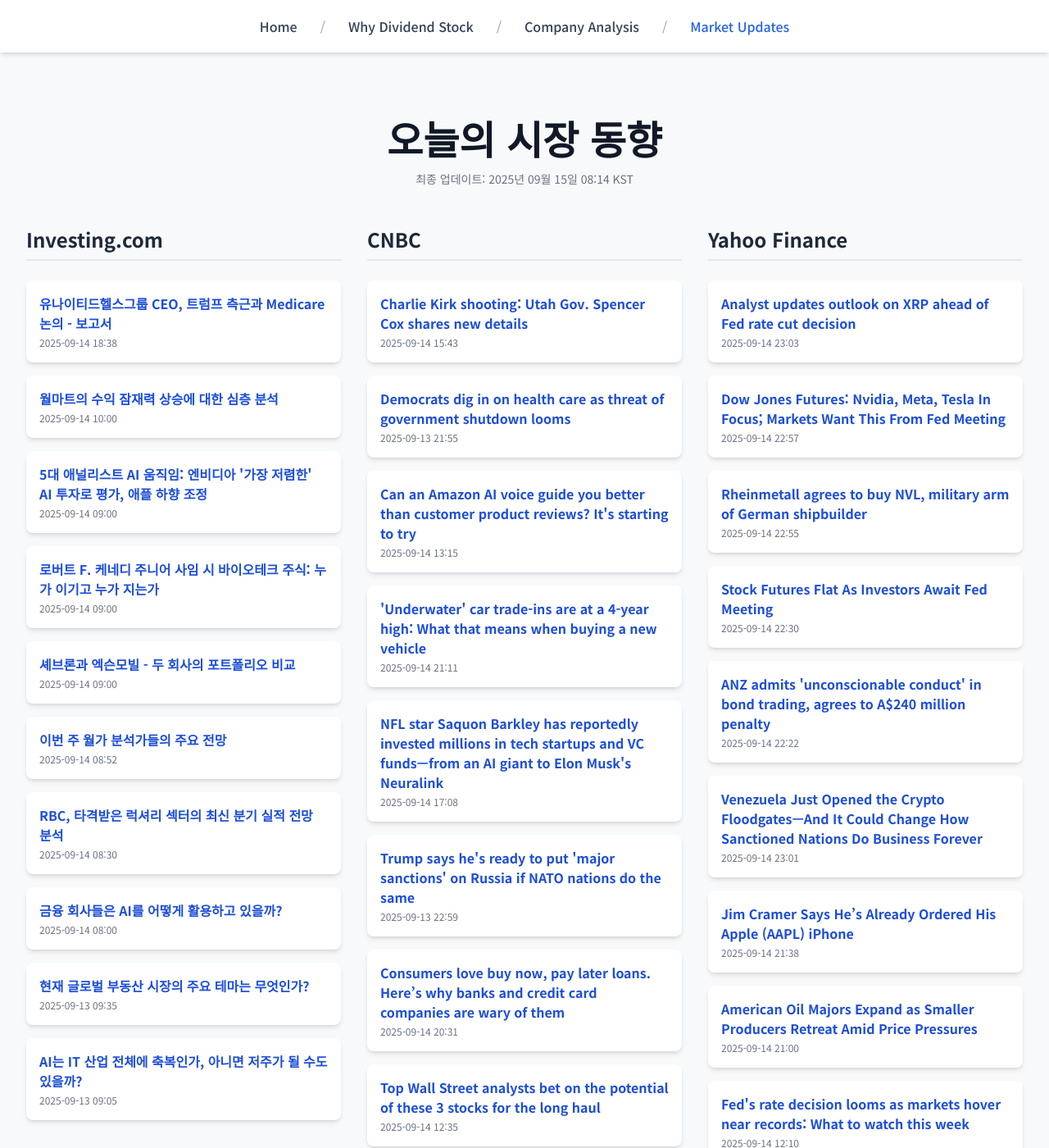
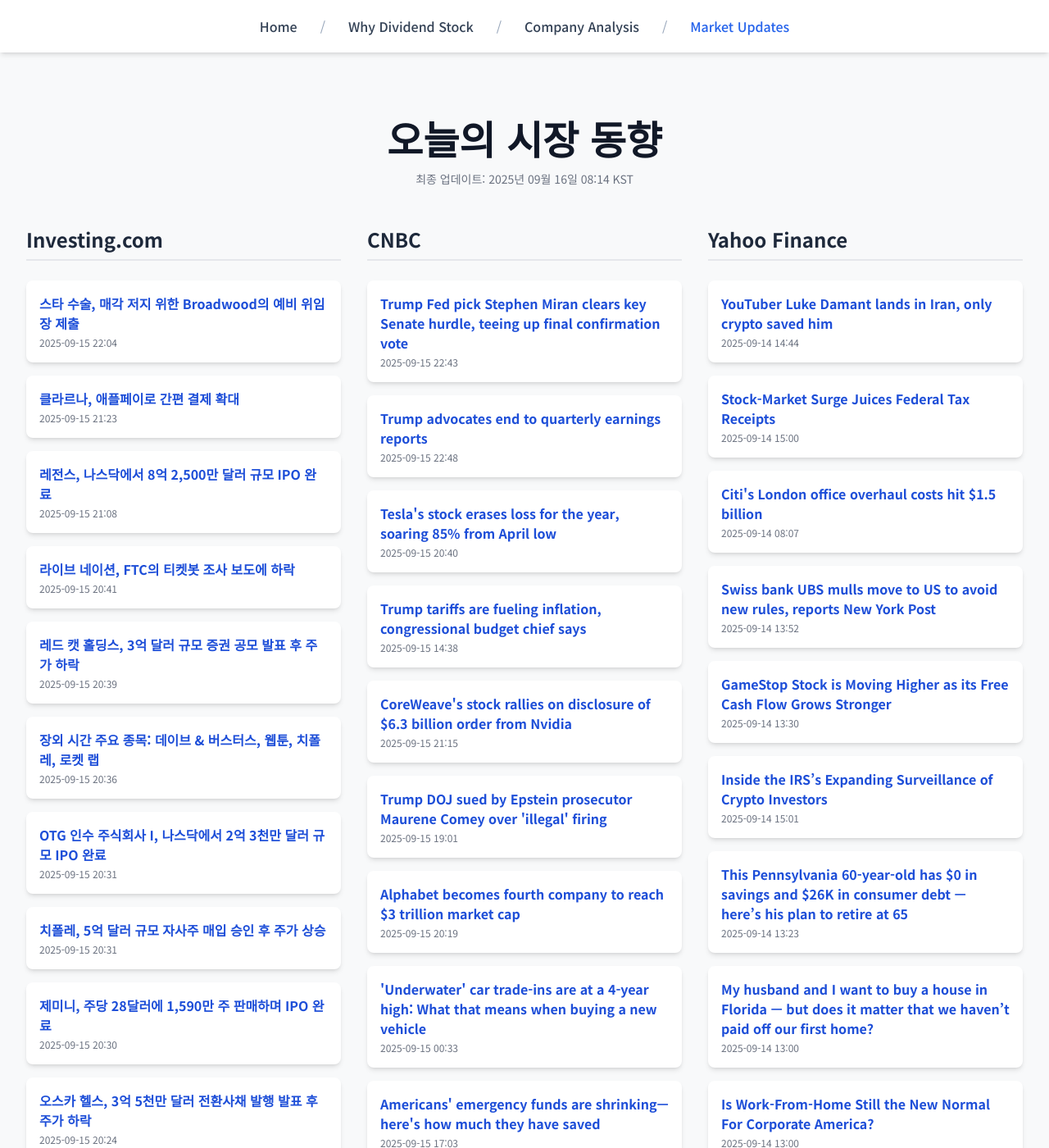
Before and after one commit to Kay-Hwang/my-company-analysis, a Jekyll site: the page built from market-updates.html, in a window 1280 px wide and 1400 px high. Shown: the whole window at 82% size. Built offline with Jekyll 4.4.1, drawn with Linux system fonts in a browser that asks for light colours; nearby versions of some CDN libraries; a script that is not in the unit is left out; some of the changed text lies outside the part shown.

Commit message:
Update daily data

```diff
--- a/_data/latest_data.json
+++ b/_data/latest_data.json
@@ -1,190 +1,190 @@
 {
-  "lastUpdated": "2025년 09월 15일 08:14 KST",
+  "lastUpdated": "2025년 09월 16일 08:14 KST",
   "news": {
     "investing": [
       {
-        "title": "유나이티드헬스그룹 CEO, 트럼프 측근과 Medicare 논의 - 보고서",
-        "link": "https://kr.investing.com/news/stock-market-news/article-93CH-1631153",
-        "pubDate": "2025-09-14 18:38:05",
-        "summary": "유나이티드헬스그룹 CEO, 트럼프 측근과 Medicare 논의 - 보고서"
+        "title": "스타 수술, 매각 저지 위한 Broadwood의 예비 위임장 제출",
+        "link": "https://kr.investing.com/news/stock-market-news/article-1632703",
+        "pubDate": "2025-09-15 22:04:38",
+        "summary": "스타 수술, 매각 저지 위한 Broadwood의 예비 위임장 제출"
       },
       {
-        "title": "월마트의 수익 잠재력 상승에 대한 심층 분석",
-        "link": "https://kr.investing.com/news/stock-market-news/article-1631119",
-        "pubDate": "2025-09-14 10:00:04",
-        "summary": "월마트의 수익 잠재력 상승에 대한 심층 분석"
+        "title": "클라르나, 애플페이로 간편 결제 확대",
+        "link": "https://kr.investing.com/news/stock-market-news/article-93CH-1632669",
+        "pubDate": "2025-09-15 21:23:35",
+        "summary": "클라르나, 애플페이로 간편 결제 확대"
       },
       {
-        "title": "5대 애널리스트 AI 움직임: 엔비디아 '가장 저렴한' AI 투자로 평가, 애플 하향 조정",
-        "link": "https://kr.investing.com/news/stock-market-news/article-1631118",
-        "pubDate": "2025-09-14 09:00:15",
-        "summary": "5대 애널리스트 AI 움직임: 엔비디아 '가장 저렴한' AI 투자로 평가, 애플 하향 조정"
+        "title": "레전스, 나스닥에서 8억 2,500만 달러 규모 IPO 완료",
+        "link": "https://kr.investing.com/news/stock-market-news/article-432SI-1632657",
+        "pubDate": "2025-09-15 21:08:08",
+        "summary": "레전스, 나스닥에서 8억 2,500만 달러 규모 IPO 완료"
       },
       {
-        "title": "로버트 F. 케네디 주니어 사임 시 바이오테크 주식: 누가 이기고 누가 지는가",
-        "link": "https://kr.investing.com/news/stock-market-news/article-1631117",
-        "pubDate": "2025-09-14 09:00:13",
-        "summary": "로버트 F. 케네디 주니어 사임 시 바이오테크 주식: 누가 이기고 누가 지는가"
+        "title": "라이브 네이션, FTC의 티켓봇 조사 보도에 하락",
+        "link": "https://kr.investing.com/news/stock-market-news/article-93CH-1632631",
+        "pubDate": "2025-09-15 20:41:06",
+        "summary": "라이브 네이션, FTC의 티켓봇 조사 보도에 하락"
       },
       {
-        "title": "셰브론과 엑슨모빌 - 두 회사의 포트폴리오 비교",
-        "link": "https://kr.investing.com/news/stock-market-news/article-1631115",
-        "pubDate": "2025-09-14 09:00:08",
-        "summary": "셰브론과 엑슨모빌 - 두 회사의 포트폴리오 비교"
+        "title": "레드 캣 홀딩스, 3억 달러 규모 증권 공모 발표 후 주가 하락",
+        "link": "https://kr.investing.com/news/stock-market-news/article-93CH-1632628",
+        "pubDate": "2025-09-15 20:39:23",
+        "summary": "레드 캣 홀딩스, 3억 달러 규모 증권 공모 발표 후 주가 하락"
       },
       {
-        "title": "이번 주 월가 분석가들의 주요 전망",
-        "link": "https://kr.investing.com/news/stock-market-news/article-1631113",
-        "pubDate": "2025-09-14 08:52:36",
-        "summary": "이번 주 월가 분석가들의 주요 전망"
+        "title": "장외 시간 주요 종목: 데이브 & 버스터스, 웹툰, 치폴레, 로켓 랩",
+        "link": "https://kr.investing.com/news/stock-market-news/article-432SI-1632622",
+        "pubDate": "2025-09-15 20:36:19",
+        "summary": "장외 시간 주요 종목: 데이브 & 버스터스, 웹툰, 치폴레, 로켓 랩"
       },
       {
-        "title": "RBC, 타격받은 럭셔리 섹터의 최신 분기 실적 전망 분석",
-        "link": "https://kr.investing.com/news/stock-market-news/article-1631110",
-        "pubDate": "2025-09-14 08:30:05",
-        "summary": "RBC, 타격받은 럭셔리 섹터의 최신 분기 실적 전망 분석"
+        "title": "OTG 인수 주식회사 I, 나스닥에서 2억 3천만 달러 규모 IPO 완료",
+        "link": "https://kr.investing.com/news/stock-market-news/article-432SI-1632620",
+        "pubDate": "2025-09-15 20:31:26",
+        "summary": "OTG 인수 주식회사 I, 나스닥에서 2억 3천만 달러 규모 IPO 완료"
       },
       {
-        "title": "금융 회사들은 AI를 어떻게 활용하고 있을까?",
-        "link": "https://kr.investing.com/news/stock-market-news/article-1631108",
-        "pubDate": "2025-09-14 08:00:07",
-        "summary": "금융 회사들은 AI를 어떻게 활용하고 있을까?"
+        "title": "치폴레, 5억 달러 규모 자사주 매입 승인 후 주가 상승",
+        "link": "https://kr.investing.com/news/stock-market-news/article-93CH-1632612",
+        "pubDate": "2025-09-15 20:31:02",
+        "summary": "치폴레, 5억 달러 규모 자사주 매입 승인 후 주가 상승"
       },
       {
-        "title": "현재 글로벌 부동산 시장의 주요 테마는 무엇인가?",
-        "link": "https://kr.investing.com/news/stock-market-news/article-1631036",
-        "pubDate": "2025-09-13 09:35:04",
-        "summary": "현재 글로벌 부동산 시장의 주요 테마는 무엇인가?"
+        "title": "제미니, 주당 28달러에 1,590만 주 판매하며 IPO 완료",
+        "link": "https://kr.investing.com/news/stock-market-news/article-432SI-1632613",
+        "pubDate": "2025-09-15 20:30:09",
+        "summary": "제미니, 주당 28달러에 1,590만 주 판매하며 IPO 완료"
       },
       {
-        "title": "AI는 IT 산업 전체에 축복인가, 아니면 저주가 될 수도 있을까?",
-        "link": "https://kr.investing.com/news/stock-market-news/article-1631033",
-        "pubDate": "2025-09-13 09:05:06",
-        "summary": "AI는 IT 산업 전체에 축복인가, 아니면 저주가 될 수도 있을까?"
+        "title": "오스카 헬스, 3억 5천만 달러 전환사채 발행 발표 후 주가 하락",
+        "link": "https://kr.investing.com/news/stock-market-news/article-93CH-1632594",
+        "pubDate": "2025-09-15 20:24:50",
+        "summary": "오스카 헬스, 3억 5천만 달러 전환사채 발행 발표 후 주가 하락"
       }
     ],
     "cnbc": [
       {
-        "title": "Charlie Kirk shooting: Utah Gov. Spencer Cox shares new details",
-        "link": "https://www.cnbc.com/2025/09/14/charlie-kirk-shooting-utah-gov-cox-.html",
-        "pubDate": "Sun, 14 Sep 2025 15:43:16 GMT",
-        "summary": "Investigators are still working to determine the motive for the killing of Charlie Kirk."
+        "title": "Trump Fed pick Stephen Miran clears key Senate hurdle, teeing up final confirmation vote",
+        "link": "https://www.cnbc.com/2025/09/15/trump-stephen-miran-federal-reserve-interest-rates.html",
+        "pubDate": "Mon, 15 Sep 2025 22:43:14 GMT",
+        "summary": "Miran's fast-tracked confirmation vote comes as Trump has moved to fire Fed Governor Lisa Cook from the central bank, citing allegations of mortgage fraud."
       },
       {
-        "title": "Democrats dig in on health care as threat of government shutdown looms",
-        "link": "https://www.cnbc.com/2025/09/13/democrats-health-care-government-shutdown-trump-republicans.html",
-        "pubDate": "Sat, 13 Sep 2025 21:55:36 GMT",
-        "summary": "Congressional lawmakers have until the end of the month to try to reach a deal to avert a government shutdown."
+        "title": "Trump advocates end to quarterly earnings reports",
+        "link": "https://www.cnbc.com/2025/09/15/trump-advocates-that-companies-stop-reporting-earnings-on-a-quarterly-basis-.html",
+        "pubDate": "Mon, 15 Sep 2025 22:48:21 GMT",
+        "summary": "Trump said the idea is \"subject to SEC approval\" and would \"save money, and allow managers to focus on properly running their companies.\""
       },
       {
-        "title": "Can an Amazon AI voice guide you better than customer product reviews? It's starting to try",
-        "link": "https://www.cnbc.com/2025/09/14/amazon-product-reviews-ai-customers-online-shopping.html",
-        "pubDate": "Sun, 14 Sep 2025 13:15:01 GMT",
-        "summary": "Amazon shoppers can easily go down the rabbit hole of customer product reviews. Can an AI audio summary replace them all?"
+        "title": "Tesla's stock erases loss for the year, soaring 85% from April low",
+        "link": "https://www.cnbc.com/2025/09/15/teslas-stock-erases-loss-for-the-year-up-over-80percent-from-april-low.html",
+        "pubDate": "Mon, 15 Sep 2025 20:40:32 GMT",
+        "summary": "Tesla's rally on Monday pushed the stock into positive territory for the year, as the shares bounce back from a particularly rough first quarter."
+      },
+      {
+        "title": "Trump tariffs are fueling inflation, congressional budget chief says",
+        "link": "https://www.cnbc.com/2025/09/15/trump-trade-inflation-tariffs-cbo.html",
+        "pubDate": "Mon, 15 Sep 2025 14:38:47 GMT",
+        "summary": "President Donald Trump's tariffs face an uncertain future as the Supreme Court is poised to hear the administration's appeal of lower court rulings."
+      },
+      {
+        "title": "CoreWeave's stock rallies on disclosure of $6.3 billion order from Nvidia",
+        "link": "https://www.cnbc.com/2025/09/15/coreweave-stock-jumps-on-disclosure-of-6point3-billion-order-from-nvidia.html",
+        "pubDate": "Mon, 15 Sep 2025 21:15:19 GMT",
+        "summary": "CoreWeave has secured more business from Nvidia, which is an investor in the company and its main source of chips for running AI models."
+      },
+      {
+        "title": "Trump DOJ sued by Epstein prosecutor Maurene Comey over 'illegal' firing",
+        "link": "https://www.cnbc.com/2025/09/15/trump-comey-epstein-fired.html",
+        "pubDate": "Mon, 15 Sep 2025 19:01:46 GMT",
+        "summary": "Maurene Comey, a federal prosecutor involved in criminal cases against Jeffrey Epstein and Ghislaine Maxwell, sued the Trump administration to get her job back."
+      },
+      {
+        "title": "Alphabet becomes fourth company to reach $3 trillion market cap",
+        "link": "https://www.cnbc.com/2025/09/15/alphabet-3-trillion-market-cap.html",
+        "pubDate": "Mon, 15 Sep 2025 20:19:54 GMT",
+        "summary": "Google's parent company added hundreds of billions of dollars in value in September following a favorable ruling."
       },
       {
         "title": "'Underwater' car trade-ins are at a 4-year high: What that means when buying a new vehicle",
         "link": "https://www.cnbc.com/2025/09/14/underwater-car-trade-ins-are-at-a-4-year-high-what-that-means-when-buying-a-new-vehicle.html",
-        "pubDate": "Sun, 14 Sep 2025 21:11:21 GMT",
+        "pubDate": "Mon, 15 Sep 2025 00:33:02 GMT",
         "summary": "More drivers are rolling negative equity into new car loans. Here’s how to minimize the cost as much as possible in this situation, experts say."
       },
       {
-        "title": "NFL star Saquon Barkley has reportedly invested millions in tech startups and VC funds—from an AI giant to Elon Musk's Neuralink",
-        "link": "https://www.cnbc.com/2025/09/14/nfl-star-saquon-barkley-has-invested-millions-in-tech-startups-report.html",
-        "pubDate": "Sun, 14 Sep 2025 17:08:14 GMT",
-        "summary": "Philadelphia Eagles running back Saquon Barkley has reportedly invested millions of dollars from his NFL paychecks in buzzy tech startups and venture funds."
+        "title": "Americans' emergency funds are shrinking—here's how much they have saved",
+        "link": "https://www.cnbc.com/2025/09/15/american-emergency-funds-shrinking.html",
+        "pubDate": "Mon, 15 Sep 2025 17:03:38 GMT",
+        "summary": "Many Americans have less saved for an emergency this year, and 1 in 3 have no emergency fund."
       },
       {
-        "title": "Trump says he's ready to put 'major sanctions' on Russia if NATO nations do the same",
-        "link": "https://www.cnbc.com/2025/09/13/trump-russia-nato-putin-trade-sanctions-.html",
-        "pubDate": "Sat, 13 Sep 2025 22:59:16 GMT",
-        "summary": "President Donald Trump has repeatedly threatened to impose sanctions on Russia over its invasion of Ukraine, but has so far held off from doing so."
-      },
-      {
-        "title": "Consumers love buy now, pay later loans. Here’s why banks and credit card companies are wary of them",
-        "link": "https://www.cnbc.com/2025/09/14/heres-why-banks-credit-card-companies-are-wary-of-buy-now-pay-later-loans.html",
-        "pubDate": "Sun, 14 Sep 2025 20:31:35 GMT",
-        "summary": "Buy now, pay later loans pose a direct challenge to credit cards. Banks and financial institutions are also wary of how they affect consumers' credit profiles."
-      },
-      {
-        "title": "Top Wall Street analysts bet on the potential of these 3 stocks for the long haul",
-        "link": "https://www.cnbc.com/2025/09/14/top-wall-street-analysts-bet-on-the-potential-of-these-3-stocks-for-the-long-haul.html",
-        "pubDate": "Sun, 14 Sep 2025 12:35:34 GMT",
-        "summary": "TipRanks' ranking service discusses three stocks, including Broadcom and Oracle, that are favored by Wall Street."
-      },
-      {
-        "title": "Inside the Panama Canal's mega-project plan to engineer its way through severe droughts of the future",
-        "link": "https://www.cnbc.com/2025/09/13/panama-canal-drought-el-nino-climate-change-shipping-trade.html",
-        "pubDate": "Sat, 13 Sep 2025 23:23:08 GMT",
-        "summary": "For Panama Canal, drought is an economic and existential risk. New dam and land bridge projects will help trade move, but won't be ready before next El Niño."
-      },
-      {
-        "title": "OpenAI's spending spree is powering the tech industry. Oracle is the latest winner",
-        "link": "https://www.cnbc.com/2025/09/13/openai-spending-spree-powering-much-of-tech-oracle-latest-example.html",
-        "pubDate": "Sat, 13 Sep 2025 11:00:01 GMT",
-        "summary": "Oracle’s stock surge and Broadcom’s breakout underscore OpenAI's influence across Silicon Valley."
+        "title": "The Magnificent Seven's best days are not behind them, Jim Cramer says",
+        "link": "https://www.cnbc.com/2025/09/15/the-magnificent-sevens-best-days-are-not-behind-them-jim-cramer-says.html",
+        "pubDate": "Mon, 15 Sep 2025 23:01:59 GMT",
+        "summary": "CNBC's Jim Cramer on Monday told investors why he thinks the Magnificent Seven can keep seeing gains."
       }
     ],
     "yahoo": [
       {
-        "title": "Analyst updates outlook on XRP ahead of Fed rate cut decision",
-        "link": "https://finance.yahoo.com/news/analyst-updates-outlook-xrp-ahead-230325668.html",
-        "pubDate": "2025-09-14T23:03:25Z",
-        "summary": "Analyst updates outlook on XRP ahead of Fed rate cut decision"
+        "title": "YouTuber Luke Damant lands in Iran, only crypto saved him",
+        "link": "https://finance.yahoo.com/news/youtuber-luke-damant-lands-iran-144431656.html",
+        "pubDate": "2025-09-14T14:44:31Z",
+        "summary": "YouTuber Luke Damant lands in Iran, only crypto saved him"
       },
       {
-        "title": "Dow Jones Futures: Nvidia, Meta, Tesla In Focus; Markets Want This From Fed Meeting",
-        "link": "https://www.investors.com/market-trend/stock-market-today/dow-jones-futures-nvidia-meta-buy-points-tesla-races-fed-meeting/?src=A00220&yptr=yahoo",
-        "pubDate": "2025-09-14T22:57:16Z",
-        "summary": "Dow Jones Futures: Nvidia, Meta, Tesla In Focus; Markets Want This From Fed Meeting"
+        "title": "Stock-Market Surge Juices Federal Tax Receipts",
+        "link": "https://www.wsj.com/economy/capital-gains-tax-revenue-surge-c225bfa1?siteid=yhoof2&yptr=yahoo",
+        "pubDate": "2025-09-14T15:00:00Z",
+        "summary": "Stock-Market Surge Juices Federal Tax Receipts"
       },
       {
-        "title": "Rheinmetall agrees to buy NVL, military arm of German shipbuilder",
-        "link": "https://finance.yahoo.com/news/rheinmetall-agrees-buy-nvl-military-225530104.html",
-        "pubDate": "2025-09-14T22:55:30Z",
-        "summary": "Rheinmetall agrees to buy NVL, military arm of German shipbuilder"
+        "title": "Citi's London office overhaul costs hit $1.5 billion",
+        "link": "https://finance.yahoo.com/news/citis-bill-london-tower-revamp-080741169.html",
+        "pubDate": "2025-09-14T08:07:41Z",
+        "summary": "Citi's London office overhaul costs hit $1.5 billion"
       },
       {
-        "title": "Stock Futures Flat As Investors Await Fed Meeting",
-        "link": "https://www.barrons.com/articles/stock-futures-trading-fed-meeting-ccc901db?siteid=yhoof2&yptr=yahoo",
-        "pubDate": "2025-09-14T22:30:00Z",
-        "summary": "Stock Futures Flat As Investors Await Fed Meeting"
+        "title": "Swiss bank UBS mulls move to US to avoid new rules, reports New York Post",
+        "link": "https://finance.yahoo.com/news/swiss-bank-ubs-mulls-move-135236797.html",
+        "pubDate": "2025-09-14T13:52:36Z",
+        "summary": "Swiss bank UBS mulls move to US to avoid new rules, reports New York Post"
       },
       {
-        "title": "ANZ admits 'unconscionable conduct' in bond trading, agrees to A$240 million penalty",
-        "link": "https://finance.yahoo.com/news/anz-admits-unconscionable-conduct-bond-222210475.html",
-        "pubDate": "2025-09-14T22:22:10Z",
-        "summary": "ANZ admits 'unconscionable conduct' in bond trading, agrees to A$240 million penalty"
+        "title": "GameStop Stock is Moving Higher as its Free Cash Flow Grows Stronger",
+        "link": "https://finance.yahoo.com/news/gamestop-stock-moving-higher-free-133002207.html",
+        "pubDate": "2025-09-14T13:30:02Z",
+        "summary": "GameStop Stock is Moving Higher as its Free Cash Flow Grows Stronger"
       },
       {
-        "title": "Venezuela Just Opened the Crypto Floodgates—And It Could Change How Sanctioned Nations Do Business Forever",
-        "link": "https://finance.yahoo.com/news/venezuela-just-opened-crypto-floodgates-230111436.html",
-        "pubDate": "2025-09-14T23:01:11Z",
-        "summary": "Venezuela Just Opened the Crypto Floodgates—And It Could Change How Sanctioned Nations Do Business Forever"
+        "title": "Inside the IRS’s Expanding Surveillance of Crypto Investors",
+        "link": "https://finance.yahoo.com/news/inside-irs-expanding-surveillance-crypto-150103020.html",
+        "pubDate": "2025-09-14T15:01:03Z",
+        "summary": "Inside the IRS’s Expanding Surveillance of Crypto Investors"
       },
       {
-        "title": "Jim Cramer Says He’s Already Ordered His Apple (AAPL) iPhone",
-        "link": "https://finance.yahoo.com/news/jim-cramer-says-already-ordered-213820457.html",
-        "pubDate": "2025-09-14T21:38:20Z",
-        "summary": "Jim Cramer Says He’s Already Ordered His Apple (AAPL) iPhone"
+        "title": "This Pennsylvania 60-year-old has $0 in savings and $26K in consumer debt — here’s his plan to retire at 65",
+        "link": "https://finance.yahoo.com/news/pennsylvania-60-old-0-savings-132300323.html",
+        "pubDate": "2025-09-14T13:23:00Z",
+        "summary": "This Pennsylvania 60-year-old has $0 in savings and $26K in consumer debt — here’s his plan to retire at 65"
       },
       {
-        "title": "American Oil Majors Expand as Smaller Producers Retreat Amid Price Pressures",
-        "link": "https://finance.yahoo.com/news/american-oil-majors-expand-smaller-210000284.html",
-        "pubDate": "2025-09-14T21:00:00Z",
-        "summary": "American Oil Majors Expand as Smaller Producers Retreat Amid Price Pressures"
+        "title": "My husband and I want to buy a house in Florida — but does it matter that we haven’t paid off our first home?",
+        "link": "https://finance.yahoo.com/news/husband-want-buy-house-florida-130000804.html",
+        "pubDate": "2025-09-14T13:00:00Z",
+        "summary": "My husband and I want to buy a house in Florida — but does it matter that we haven’t paid off our first home?"
       },
       {
-        "title": "Fed's rate decision looms as markets hover near records: What to watch this week",
-        "link": "https://finance.yahoo.com/news/feds-rate-decision-looms-as-markets-hover-near-records-what-to-watch-this-week-121006200.html",
-        "pubDate": "2025-09-14T12:10:06Z",
-        "summary": "Fed's rate decision looms as markets hover near records: What to watch this week"
+        "title": "Is Work-From-Home Still the New Normal For Corporate America?",
+        "link": "https://finance.yahoo.com/news/home-still-normal-corporate-america-130000068.html",
+        "pubDate": "2025-09-14T13:00:00Z",
+        "summary": "Is Work-From-Home Still the New Normal For Corporate America?"
       },
       {
-        "title": "'Worst kind of setup for the Fed': What Wall Street is saying about the central bank's next rate decision",
-        "link": "https://finance.yahoo.com/news/worst-kind-of-setup-for-the-fed-what-wall-street-is-saying-about-the-central-banks-next-rate-decision-140022091.html",
-        "pubDate": "2025-09-14T14:00:22Z",
-        "summary": "'Worst kind of setup for the Fed': What Wall Street is saying about the central bank's next rate decision"
+        "title": "Homeowners insurance costs just hit a new high. It’s scaring off some buyers.",
+        "link": "https://finance.yahoo.com/news/homeowners-insurance-costs-just-hit-a-new-high-its-scaring-off-some-buyers-120711491.html",
+        "pubDate": "2025-09-13T12:07:11Z",
+        "summary": "Homeowners insurance costs just hit a new high. It’s scaring off some buyers."
       }
     ]
   }
```
